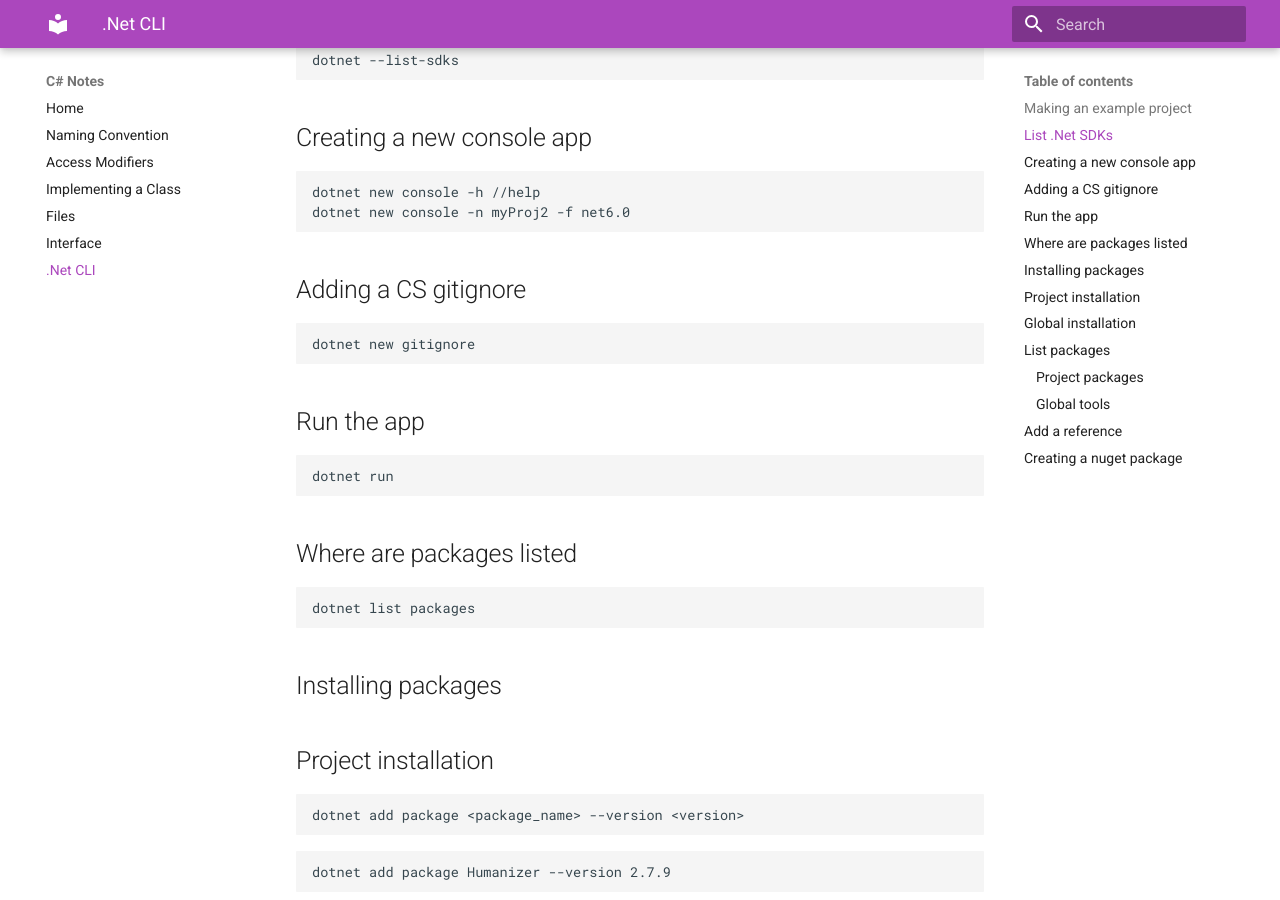
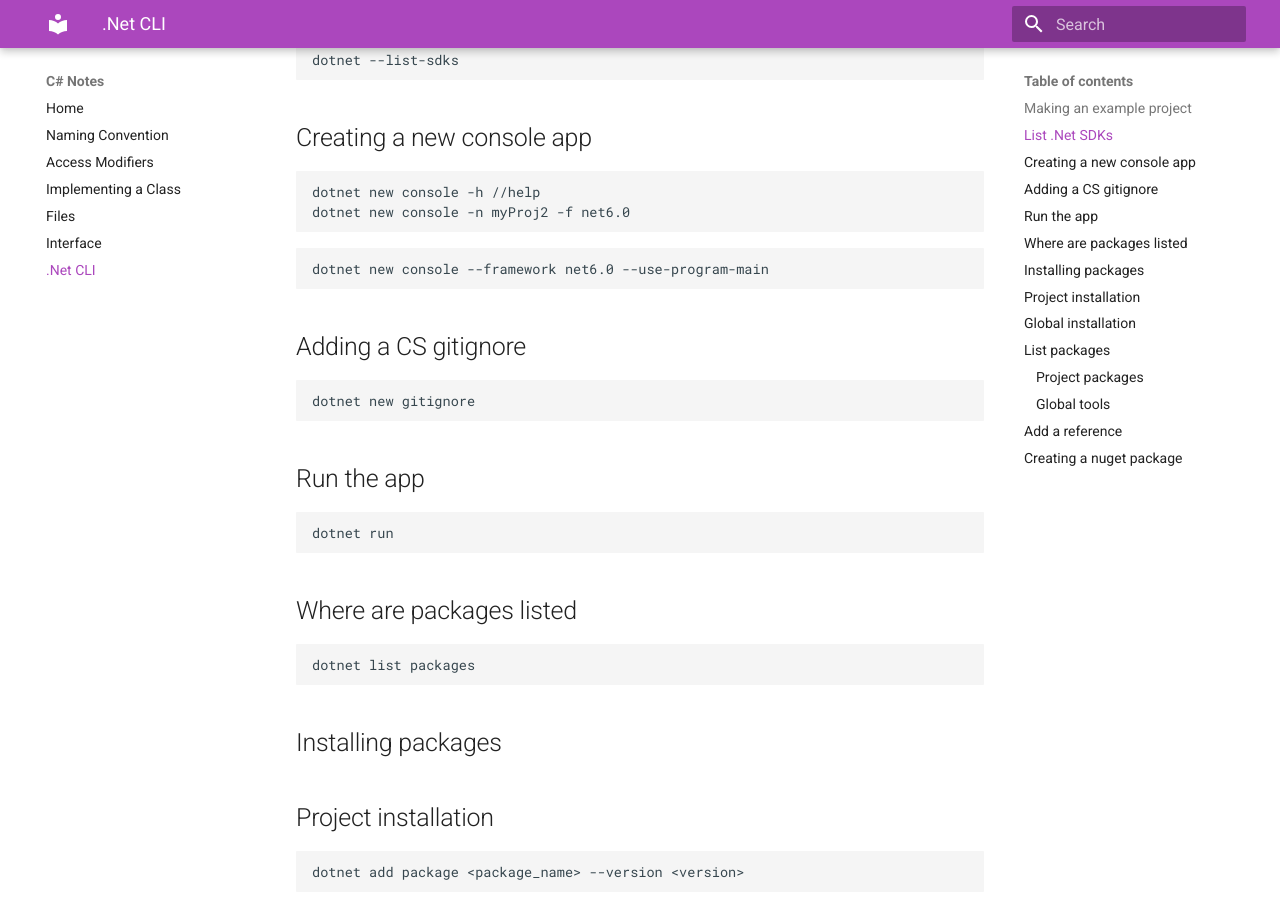
Before and after one commit to deltahedge1/c-sharp-notes, an MkDocs documentation site: the page built from docs/dot-net.md, in a window 1280 px wide and 900 px high, scrolled down 449 px. Built offline with MkDocs 1.6.1 and Material for MkDocs 9.7.7, drawn with Linux system fonts in a browser that asks for light colours.

Commit message:
added example of program-main to console app template creation example

````diff
--- a/docs/dot-net.md
+++ b/docs/dot-net.md
@@ -22,6 +22,9 @@ dotnet new console -h //help
 dotnet new console -n myProj2 -f net6.0
 ```
 
+```terminal
+dotnet new console --framework net6.0 --use-program-main
+```
 ## Adding a CS gitignore
 ```
 dotnet new gitignore
````
